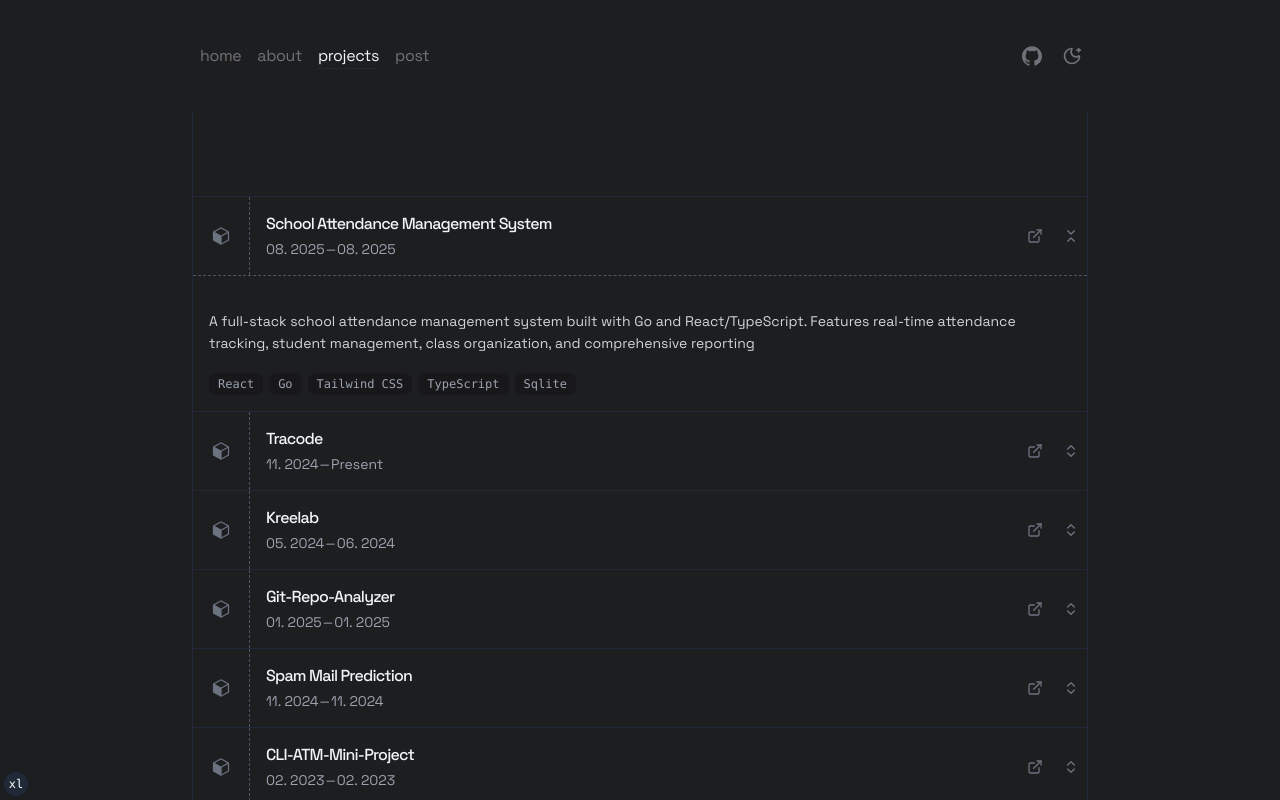
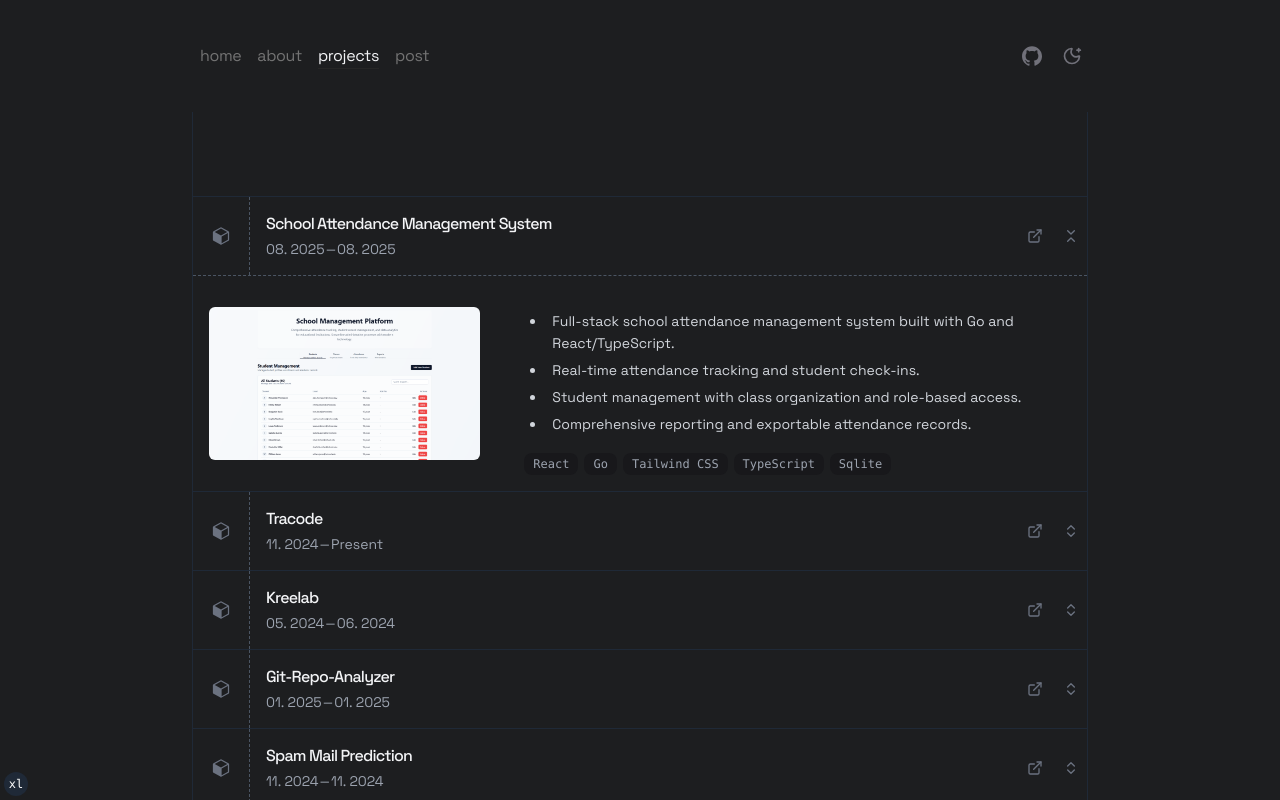
Before and after one commit to Tukesh1/tukesh.sbs, a Next.js app: page /projects in a window 1280 px wide. Both pictures are taken after a click on the button 668 px from the left and 236 px from the top of the page. Shown: the top 800 px of the page. Built offline with nearby package versions, Linux system fonts and the light colour scheme.

Commit message:
added projects thumbnails

```diff
--- a/src/components/project-item.tsx
+++ b/src/components/project-item.tsx
@@ -2,6 +2,7 @@
 
 import React from "react";
 import { ChevronsUpDown, ChevronsDownUp, ExternalLink } from "lucide-react";
+import Image from "next/image";
 import * as Collapsible from "@radix-ui/react-collapsible";
 
 interface Project {
@@ -13,7 +14,7 @@ interface Project {
   };
   link?: string;
   skills: string[];
-  description: string;
+  description: string | string[];
   thumbnail?: string;
   isExpanded?: boolean;
   logo?: string;
@@ -27,6 +28,11 @@ interface ProjectItemProps {
 export function ProjectItem({ project, className }: ProjectItemProps) {
   const { start, end } = project.period;
   const isOngoing = !end;
+  const points: string[] = Array.isArray(project.description)
+    ? project.description
+    : project.description
+    ? [String(project.description)]
+    : [];
 
   return (
     <Collapsible.Root defaultOpen={project.isExpanded} asChild>
@@ -99,17 +105,44 @@ export function ProjectItem({ project, className }: ProjectItemProps) {
         </div>
 
         <Collapsible.Content className="overflow-hidden duration-300 data-[state=closed]:animate-collapsible-up data-[state=open]:animate-collapsible-down">
-          <div className="space-y-4 border-t border-dashed border-gray-300 dark:border-gray-600 p-4">
-            {project.description && (
+          <div className="border-t border-dashed border-gray-300 dark:border-gray-600 p-4">
+            <div className="flex flex-col gap-4 md:grid md:grid-cols-3 md:gap-6">
+              {/* Thumbnail column */}
+              <div className="md:col-span-1 flex items-center justify-center">
+                {project.thumbnail ? (
+                  <div className="w-full max-w-[220px] md:max-w-none">
+                    <div className="relative w-full aspect-video rounded-md overflow-hidden bg-zinc-100 dark:bg-zinc-900">
+                      <Image
+                        src={project.thumbnail}
+                        alt={`Thumbnail of ${project.title}`}
+                        fill
+                        className="object-cover"
+                        unoptimized
+                      />
+                    </div>
+                  </div>
+                ) : (
+                  <div className="w-full h-32 rounded-md bg-zinc-100 dark:bg-zinc-900" />
+                )}
+              </div>
+              {/* Description and skills column */}
+              <div className="md:col-span-2">
+                {points.length > 0 && (
                   <div className="prose prose-sm max-w-none">
-                <p className="text-gray-700 dark:text-gray-300  text-sm leading-relaxed">
-                  {project.description}
-                </p>
+                    {points.length === 1 ? (
+                      <p className="text-gray-700 dark:text-gray-300 text-sm leading-relaxed">{points[0]}</p>
+                    ) : (
+                      <ul className="list-disc ml-5 text-gray-700 dark:text-gray-300 text-sm leading-relaxed space-y-1">
+                        {points.map((point, idx) => (
+                          <li key={idx}>{point}</li>
+                        ))}
+                      </ul>
+                    )}
                   </div>
                 )}
 
                 {project.skills && project.skills.length > 0 && (
-              <ul className="flex flex-wrap gap-1.5">
+                  <ul className={`flex flex-wrap gap-1.5 mt-4 ${points.length > 1 ? 'ml-5' : ''}`}>
                     {project.skills.map((skill, index) => (
                       <li key={index} className="flex">
                         <span className="inline-flex items-center rounded-lg border border-transparent bg-zinc-50 px-2 py-0.5 font-mono text-xs text-gray-600 dark:bg-zinc-900 dark:text-gray-400">
@@ -121,6 +154,8 @@ export function ProjectItem({ project, className }: ProjectItemProps) {
                   </ul>
                 )}
               </div>
+            </div>
+          </div>
         </Collapsible.Content>
       </div>
     </Collapsible.Root>
--- a/src/data/projects.ts
+++ b/src/data/projects.ts
@@ -3,7 +3,12 @@ export const WEB_APPS = [
   {
     title: "School Attendance Management System",
     tags: ["React", "Go", "Tailwind CSS", "TypeScript", "Sqlite"],
-    description: "A full-stack school attendance management system built with Go and React/TypeScript. Features real-time attendance tracking, student management, class organization, and comprehensive reporting",
+    description: [
+      "Full-stack school attendance management system built with Go and React/TypeScript.",
+      "Real-time attendance tracking and student check-ins.",
+      "Student management with class organization and role-based access.",
+      "Comprehensive reporting and exportable attendance records."
+    ],
     thumbnail: "/assets/project/student-management-interface.png",
     repo: "https://github.com/Tukesh1/student-api",
     period: {
@@ -14,7 +19,13 @@ export const WEB_APPS = [
   {
     title: "Tracode",
     tags: ["React", "Vite", "Tailwind CSS", "TypeScript", "Node.js", "Express", "MongoDB"],
-    description: "A unified dashboard to track coding progress across LeetCode, CodeChef, and Codeforces. Built because I was tired of jumping between platforms to check my stats. Features real-time progress tracking, visual analytics, and friendly competition with other developers. The platform aggregates data from multiple coding platforms into one clean interface.",
+    description: [
+      "Unified dashboard to track coding progress across LeetCode, CodeChef, and Codeforces.",
+      "Real-time progress tracking with visual analytics and charts.",
+      "Friendly competition features to compare progress with others.",
+      "Aggregates data from multiple coding platforms into a single clean interface.",
+      "Built with React, Vite, Tailwind CSS and a Node.js/Express backend."
+    ],
 
 
 
@@ -27,7 +38,12 @@ export const WEB_APPS = [
   {
     title: "Kreelab",
     tags: ["React", "Node.js", "MongoDB", "Express"],
-    description: "Professional marketing website built for Kreelab as a freelance project. Features dynamic content management, smooth animations, and an intuitive admin panel. Worked closely with the client to create a modern, responsive site that perfectly represents their brand and drives business results.",
+    description: [
+      "Professional marketing website built for Kreelab as a freelance project.",
+      "Dynamic content management and an intuitive admin panel.",
+      "Smooth animations and responsive UI to represent the client's brand.",
+      "Client-focused development delivering measurable business results."
+    ],
     thumbnail: "/assets/project/kreelab.png",
     repo: "https://github.com/Tukesh1/kreelab",
     period: {
@@ -42,7 +58,12 @@ export const AI_ML_PROJECTS = [
   {
     title: "Git-Repo-Analyzer",
     tags: ["Python", "Flask", "GitHub API", "OpenAI API"],
-    description: "Intelligent tool that analyzes GitHub repositories to extract meaningful insights about code health, contributor patterns, and project activity. Uses GitHub API and OpenAI to provide natural language summaries of complex metrics. Perfect for team leads making data-driven decisions about their codebases.",
+    description: [
+      "Analyzes GitHub repositories to surface insights on code health and project activity.",
+      "Detects contributor patterns and trends across commits and pull requests.",
+      "Uses GitHub API and OpenAI to generate natural-language summaries of metrics.",
+      "Helps team leads make data-driven decisions about their codebases."
+    ],
     thumbnail: "/assets/project/git-repo.png",
     repo: "https://github.com/Tukesh1/Git-Repo-Analyzer",
     period: {
@@ -53,7 +74,12 @@ export const AI_ML_PROJECTS = [
   {
     title: "Spam Mail Prediction",
     tags: ["Machine Learning", "Python", "Scikit-learn", "NLP"],
-    description: "Advanced spam detection system built from scratch using machine learning and NLP techniques. Features ensemble approach with multiple algorithms, text preprocessing, and sender reputation analysis. Includes real-time testing interface that shows exactly why emails are classified as spam or legitimate.",
+    description: [
+      "Advanced spam detection system built using machine learning and NLP techniques.",
+      "Ensemble approach combining multiple algorithms for robust classification.",
+      "Extensive text preprocessing and sender reputation analysis.",
+      "Real-time testing interface that explains why emails are classified."
+    ],
     thumbnail: "/assets/project/spam-mail.png",
     repo: "https://github.com/Tukesh1/spam-mail-predection-using-ML",
     period: {
@@ -67,7 +93,11 @@ export const CLI_PROJECTS = [
   {
     title: "CLI-ATM-Mini-Project",
     tags: ["C++", "OOP", "File Handling"],
-    description: "A command-line-based ATM system built using C++, featuring authentication, balance inquiry, deposits, withdrawals, and transaction history.",
+    description: [
+      "Command-line ATM system implemented in C++ demonstrating OOP principles.",
+      "Features user authentication, balance inquiry, deposits, and withdrawals.",
+      "Persists transaction history using file handling for auditability."
+    ],
     thumbnail: "https://opengraph.githubassets.com/1/Tukesh1/CLI-ATM-Mini-Project-",
     repo: "https://github.com/Tukesh1/CLI-ATM-Mini-Project-",
     period: {
@@ -78,7 +108,11 @@ export const CLI_PROJECTS = [
   {
     title: "Training Schedule Management System",
     tags: ["C++", "File Handling", "DSA"],
-    description: "A system for managing training schedules, trainer allocation, and generating reports using optimized algorithms.",
+    description: [
+      "System to manage training schedules with trainer allocation and reporting.",
+      "Implements optimized algorithms to generate efficient schedules and reports.",
+      "Includes features for trainer assignment and performance tracking."
+    ],
     thumbnail: "https://opengraph.githubassets.com/1/tukesh1/Training-Schedule-Management-System",
     repo: "https://github.com/Tukesh1/Training-Schedule-Management-System",
     period: {
```
Lines whose indentation alone changed are shown as unchanged.
